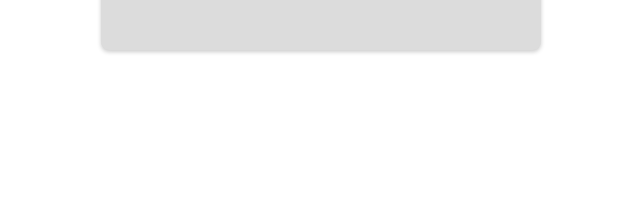
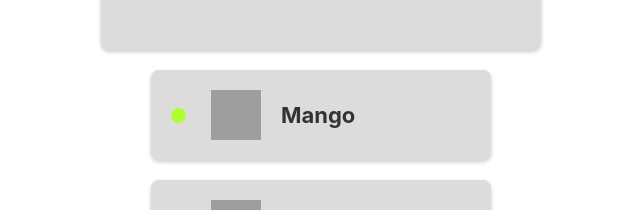
Before and after one commit to volodymyrkulieshov/goit-react-hw-01-components, a React (Create React App) app: page / in a window 1280 px wide. Shown: the part 740-950 px from the top of the page, without its empty margins (319-959 px from the left). Before the commit the page ends 800 px from the top, so only its background shows below. Built offline with nearby package versions, Linux system fonts and the light colour scheme; grey boxes are pictures that could not be loaded.

Commit message:
add task 3 with styles

```diff
--- a/src/components/App.jsx
+++ b/src/components/App.jsx
@@ -1,9 +1,9 @@
 import user from '../data/user.json';
 import data from '../data/data.json';
-// import friends from '../data/friends.json';
+import friends from '../data/friends.json';
 import Profile from 'components/Profile/Profile';
 import Statistics from 'components/Statistics/Statistics';
-// import FriendList from 'components/FriendList/FriendList';
+import FriendList from 'components/FriendList/FriendList';
 // import FriendListItem from 'components/FriendList/FriendListItem';
 
 const App = () => (
@@ -17,7 +17,7 @@ const App = () => (
     />
     {/* <Statistics title="Upload stats" stats={data} /> */}
     <Statistics stats={data} />
-    {/* <FriendList friends={friends} />; */}
+    <FriendList friends={friends} />
   </div>
 );
 
--- a/src/components/FriendList/FriendList.jsx
+++ b/src/components/FriendList/FriendList.jsx
@@ -1 +1,19 @@
-const FriendList = friends => <ul class="friend-list"></ul>;
+import FriendListItem from './FriendListItem';
+import css from './FriendList.module.css';
+const FriendList = ({ friends }) => {
+  return (
+    <ul className={css.friendList}>
+      {friends.map(({ id, avatar, name, isOnline }) => {
+        return (
+          <FriendListItem
+            key={id}
+            avatar={avatar}
+            name={name}
+            isOnline={isOnline}
+          />
+        );
+      })}
+    </ul>
+  );
+};
+export default FriendList;
--- /dev/null
+++ b/src/components/FriendList/FriendList.module.css
@@ -0,0 +1,39 @@
+.friendList {
+  margin-top: 20px;
+}
+.item {
+  display: flex;
+  align-items: center;
+  margin-bottom: 20px;
+  background-color: gainsboro;
+  width: 300px;
+  margin-left: auto;
+  margin-right: auto;
+  padding: 20px;
+  border-radius: 8px;
+  box-shadow: 0 2px 4px rgba(0, 0, 0, 0.2);
+}
+.status {
+  width: 15px;
+  height: 15px;
+  margin-right: 15px;
+  border-radius: 50%;
+}
+.online {
+  background-color: greenyellow;
+}
+.offline {
+  background-color: red;
+}
+.avatar {
+  margin-left: 10px;
+  width: 50px;
+  height: 50px;
+}
+.name {
+  margin-left: 20px;
+  text-align: center;
+  font-weight: 700;
+  font-size: 22px;
+  color: #333;
+}
--- a/src/components/FriendList/FriendListItem.jsx
+++ b/src/components/FriendList/FriendListItem.jsx
@@ -1,9 +1,19 @@
-const FriendListItem = ({ avatar, name, isOnline }) => {
+import css from './FriendList.module.css';
+const FriendListItem = ({ id, avatar, name, isOnline }) => {
   return (
-    <li class="item">
-      <span class="status">{isOnline}</span>
-      <img class="avatar" src={avatar} alt="User avatar" width="48" />
-      <p class="name">{name}</p>
+    <li key={id} className={css.item}>
+      <span
+        className={
+          isOnline
+            ? `${css.status} ${css.online}`
+            : `${css.status} ${css.offline}`
+        }
+      >
+        {isOnline}
+      </span>
+      <img className={css.avatar} src={avatar} alt="User avatar" width="48" />
+      <p className={css.name}>{name}</p>
     </li>
   );
 };
+export default FriendListItem;
```
